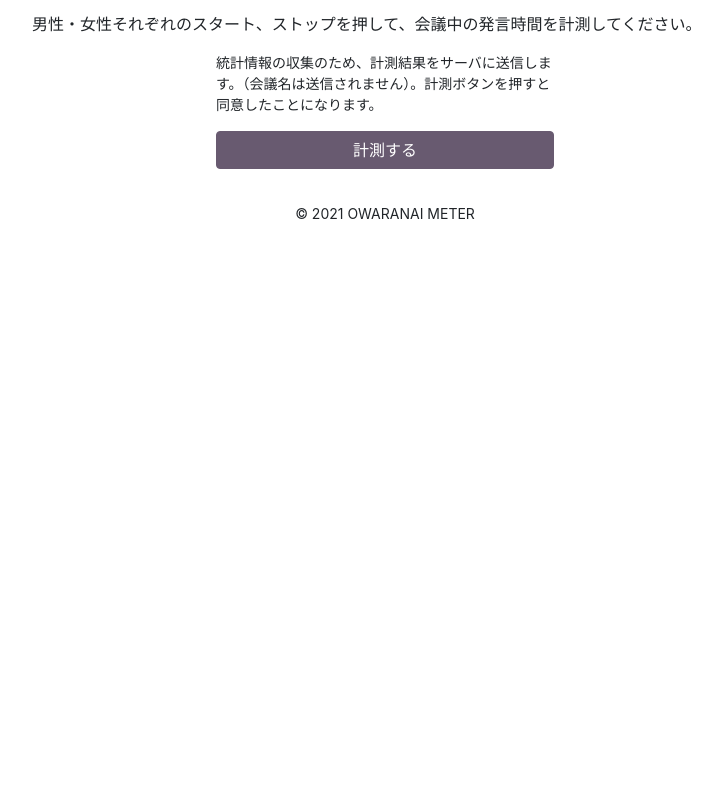
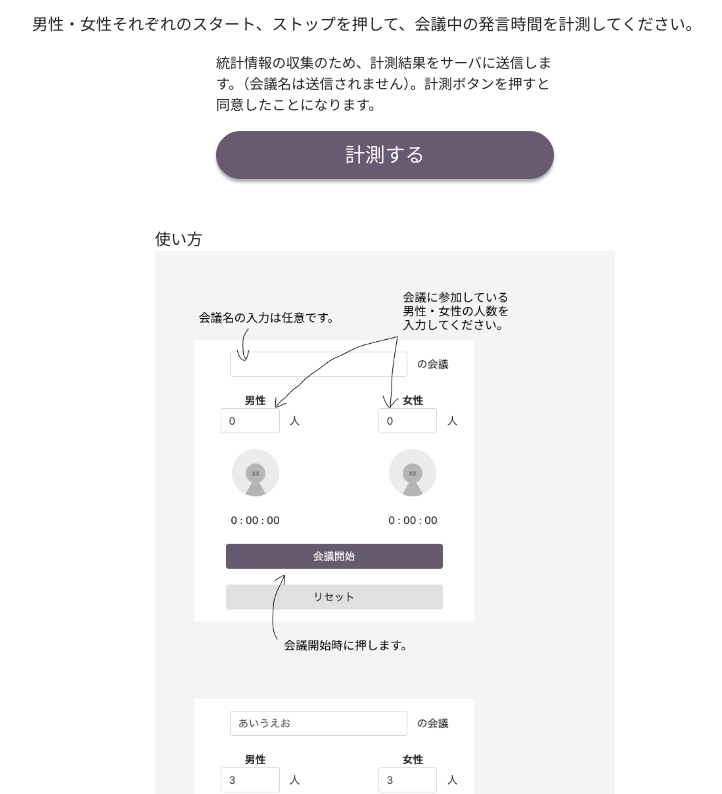
Before and after one commit to mamix1116/owaranai-meter, a Vue app in the folder frontend/: page / in a window 1280 px wide. Shown: the part 886-1680 px from the top of the page, without its empty margins (255-977 px from the left). Before the commit the page ends 1151 px from the top, so only its background shows below. Built offline with nearby package versions, Linux system fonts and the light colour scheme; no server answers.

Commit message:
取説画像を追加

```diff
--- a/frontend/src/pages/Total.vue
+++ b/frontend/src/pages/Total.vue
@@ -60,9 +60,15 @@
             <p style="font-size: 14px">
               統計情報の収集のため、計測結果をサーバに送信します。（会議名は送信されません）。計測ボタンを押すと同意したことになります。
             </p>
-            <b-button href="/try_meter" block variant="primary">
+            <b-button href="/try_meter" pill block variant="primary" size="lg" class="buttonShadow">
               計測する
             </b-button>
+          </b-col>
+        </b-row>
+        <b-row align-h="center" class="my-4 py-4">
+          <b-col cols="12" md="8">
+            <span>使い方</span>
+            <img src="@/assets/images/torisetsu.png" alt="使い方" />
           </b-col>
         </b-row>
       </div>
@@ -287,4 +293,10 @@ export default {
 .totalNumberText {
   font-size: 28px;
 }
+.buttonShadow {
+  box-shadow: 0 3px 3px #aeaeae;
+  &:hover {
+    box-shadow: none;
+  }
+}
 </style>
```
Also changed, not shown: frontend/src/assets/images/torisetsu.png (added).
